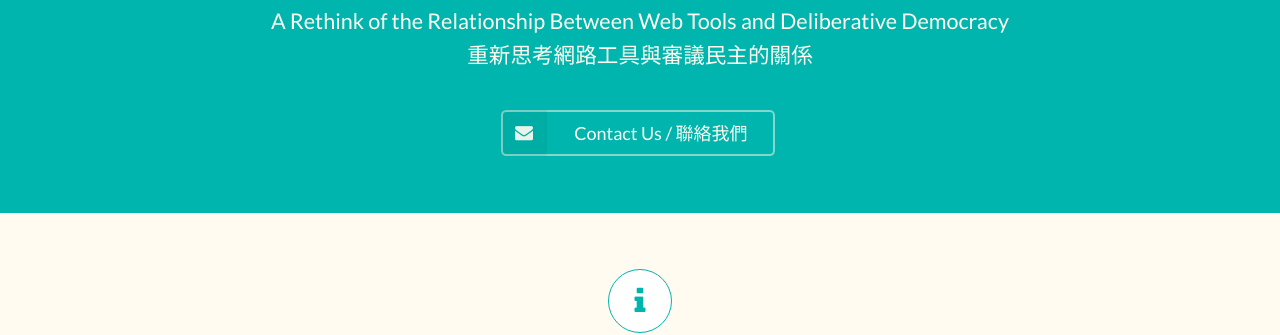
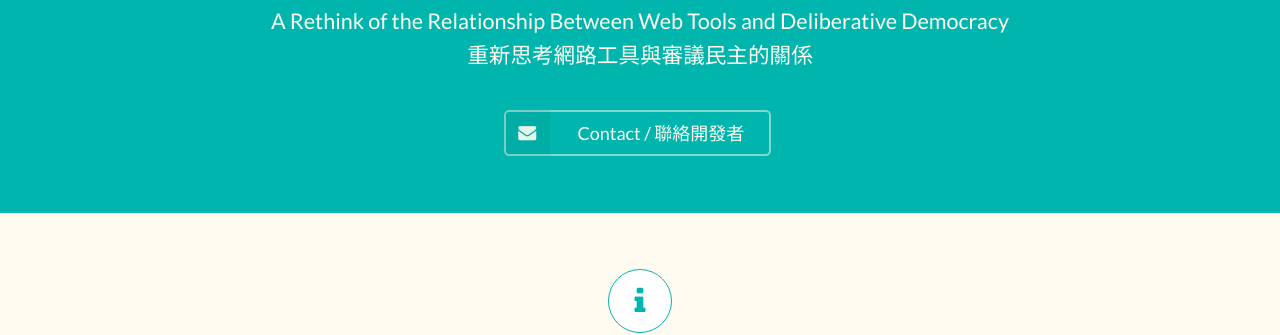
Before and after one commit to ETBlue/blulu, a Jekyll site: the page built from index.html, in a window 1280 px wide and 900 px high. Shown: the part 176-511 px from the top of the window. Built offline with Jekyll 4.4.1, drawn with Linux system fonts in a browser that asks for light colours; some of the changed text lies outside the part shown.

Commit message:
update wording...

```diff
--- a/index.html
+++ b/index.html
@@ -25,7 +25,7 @@ js: assets/homepage.js
   <div class="ui double stripe center aligned container">
     <a href="https://goo.gl/forms/RB7gSLFJfFl6RmcA2" target="_blank" class="ui basic icon labeled inverted button">
       <i class="icon mail"></i>
-      Contact Us / 聯絡我們
+      Contact / 聯絡開發者
     </a>
   </div>
   <div class="ui teal icon button" data-toggle="sidebar">
@@ -829,7 +829,7 @@ js: assets/homepage.js
   <div class="ui tiny basic inverted buttons">
     <a target="_blank" class="ui icon labeled button" href="https://goo.gl/forms/RB7gSLFJfFl6RmcA2">
       <i class="icon mail"></i>
-      Contact Us / 聯絡我們
+      Contact / 聯絡開發者
     </a>
     <a target="_blank" class="ui icon labeled button" href="https://github.com/etblue/blulu/">
       <i class="icon github"></i>
```
